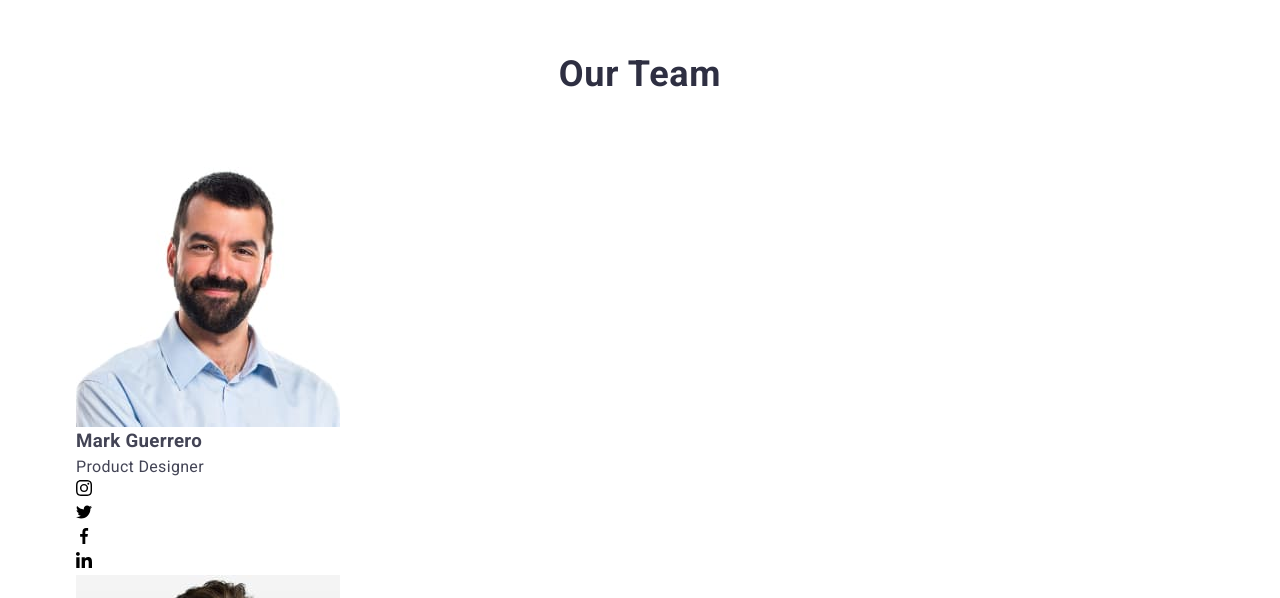
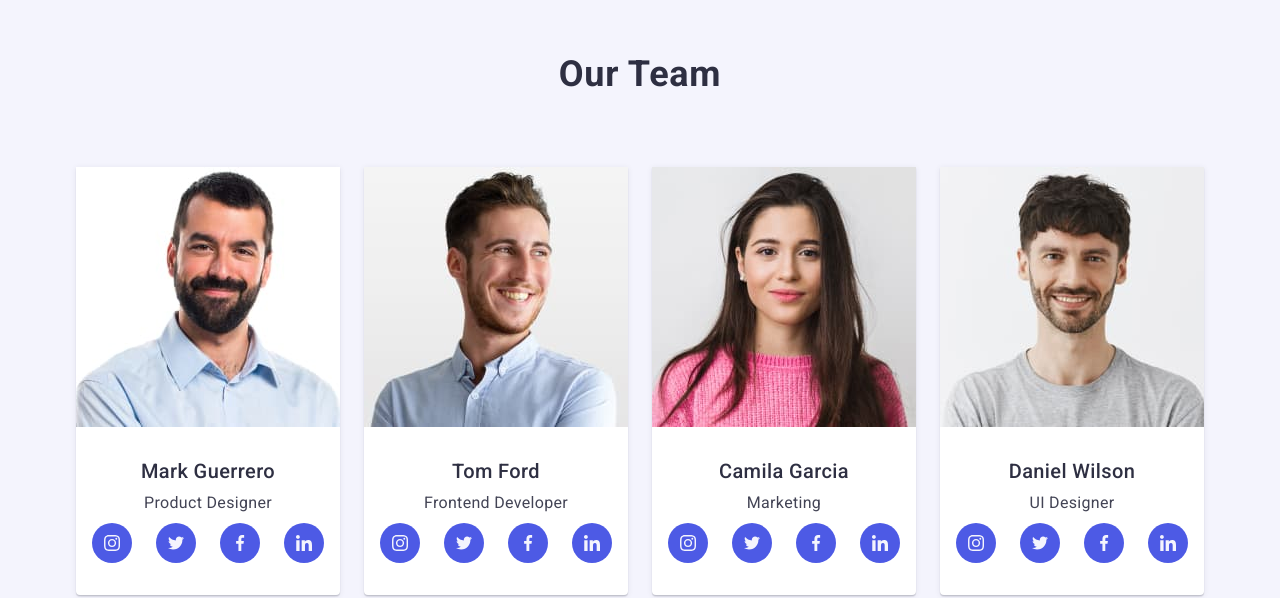
Before and after one commit to Jekindo/goit-markup-hw-06, a plain HTML site: page index.html in a window 1280 px wide. Shown: the part 1226-1824 px from the top of the page. Drawn offline with nearby package versions, Linux system fonts and the light colour scheme.

Commit message:
Create adaptive Team section

```diff
--- a/css/styles.css
+++ b/css/styles.css
@@ -1,4 +1,5 @@
 /* Vars */
+
 :root {
   --primary-brand-color: #4d5ae5;
   --pressed-state-color: #404bbf;
@@ -23,13 +24,13 @@
   --grid-column-gap: 24px;
   --grid-row-gap: 48px;
 
-  /*? пересмотреть название переменной  */
   --card-radius: 4px;
 
   --timing-function: cubic-bezier(0.4, 0, 0.2, 1);
 }
 
 /* Base */
+
 body {
   font-family: "Roboto", sans-serif;
   font-size: 16px;
@@ -71,6 +72,7 @@ ul {
 }
 
 /* Utils */
+
 .visually-hidden {
   position: absolute;
   width: 1px;
@@ -107,6 +109,7 @@ ul {
 }
 
 /* Page header */
+
 .page-header {
   border-bottom: 1px solid var(--accent-color);
 
@@ -121,12 +124,14 @@ ul {
 }
 
 /* Main nav */
+
 .main-nav {
   display: flex;
   align-items: center;
 }
 
 /* Logo */
+
 .logo {
   display: inline-block;
   padding: 17px 0;
@@ -150,6 +155,7 @@ ul {
 }
 
 /* Site nav */
+
 .site-nav {
   display: flex;
   gap: 40px;
@@ -193,6 +199,7 @@ ul {
 }
 
 /* Open mobile menu button */
+
 .open-menu-btn {
   padding: 0;
 
@@ -213,6 +220,7 @@ ul {
 }
 
 /* Contacts */
+
 .contacts {
   font-style: normal;
 }
@@ -235,6 +243,7 @@ ul {
 }
 
 /* Hero */
+
 .hero {
   max-width: 1440px;
   margin: 0 auto;
@@ -253,6 +262,7 @@ ul {
 }
 
 /* Page title */
+
 .page-title {
   max-width: 200px;
   margin: 0 auto 72px;
@@ -266,6 +276,7 @@ ul {
 }
 
 /* Button */
+
 .button {
   display: flex;
   align-items: center;
@@ -294,6 +305,7 @@ ul {
 }
 
 /* Section */
+
 .section {
   padding: 96px 0;
 }
@@ -339,6 +351,74 @@ ul {
   font-weight: 500;
 }
 
+/* Team */
+
+.team {
+  background-color: var(--light-color);
+}
+
+.team-list > .item {
+  max-width: 264px;
+
+  text-align: center;
+
+  background-color: var(--white-background-color);
+  border-bottom-left-radius: var(--card-radius);
+  border-bottom-right-radius: var(--card-radius);
+  box-shadow: 0 2px 1px 0 rgba(46, 47, 66, 0.08),
+    0 1px 1px 0 rgba(46, 47, 66, 0.16), 0 1px 6px 0 rgba(46, 47, 66, 0.08);
+}
+
+.team-list .card-content {
+  padding: 32px 0;
+}
+
+.team-list .title {
+  margin-bottom: 8px;
+
+  font-size: 20px;
+  font-weight: 500;
+  line-height: 1.2;
+  letter-spacing: 0.02em;
+
+  color: var(--dark-color);
+}
+
+.team-list .text {
+  margin-bottom: 8px;
+}
+
+/* Social icons */
+
+.social-icons {
+  display: flex;
+  justify-content: center;
+  gap: var(--grid-column-gap);
+}
+
+.social-icons .link {
+  display: flex;
+  align-items: center;
+  justify-content: center;
+  width: 40px;
+  height: 40px;
+
+  color: var(--light-color);
+  background-color: var(--primary-brand-color);
+  border-radius: 50%;
+
+  transition: background-color 250ms var(--timing-function);
+}
+
+.social-icons .link:hover,
+.social-icons .link:focus {
+  background-color: var(--pressed-state-color);
+}
+
+.social-icons .icon {
+  fill: currentColor;
+}
+
 /*
 *
 * Media queries
@@ -347,12 +427,14 @@ ul {
 
 @media (max-width: 767px) {
   /* Site nav */
+
   .site-nav,
   .contacts {
     display: none;
   }
 
   /* Features */
+
   .feature-list > .item:not(:last-child) {
     margin-bottom: 72px;
   }
@@ -360,10 +442,22 @@ ul {
   .feature-list .title {
     text-align: center;
   }
+
+  /* Team */
+
+  .team-list > .item {
+    margin-left: auto;
+    margin-right: auto;
+  }
+
+  .team-list > .item:not(:last-child) {
+    margin-bottom: 72px;
+  }
 }
 
 @media (max-width: 1157px) {
   /* Features */
+
   .feature-list .thumb {
     display: none;
   }
@@ -377,6 +471,7 @@ ul {
 
 @media (min-width: 768px) {
   /* Page Header */
+
   .page-header > .inner {
     display: flex;
     justify-content: space-between;
@@ -388,16 +483,19 @@ ul {
   }
 
   /* Open mobile menu button */
+
   .open-menu-btn {
     display: none;
   }
 
   /* Hero */
+
   .hero {
     padding: 112px 0;
   }
 
   /* Page title */
+
   .page-title {
     max-width: 500px;
     margin: 0 auto 36px;
@@ -407,6 +505,7 @@ ul {
   }
 
   /* Features */
+
   .feature-list {
     display: flex;
     flex-wrap: wrap;
@@ -414,6 +513,19 @@ ul {
   }
 
   .feature-list > .item {
+    flex-basis: calc((100% - var(--grid-column-gap)) / 2);
+  }
+
+  /* Team */
+
+  .team-list {
+    display: flex;
+    flex-wrap: wrap;
+    justify-content: center;
+    gap: var(--grid-column-gap);
+  }
+
+  .team-list > .item {
     flex-basis: calc((100% - var(--grid-column-gap)) / 2);
   }
 }
@@ -437,21 +549,25 @@ ul {
   }
 
   /* Hero */
+
   .hero {
     padding: 188px 0;
   }
 
   /* Page title */
+
   .page-title {
     margin: 0 auto 48px;
   }
 
   /* Section */
+
   .section {
     padding: 120px 0;
   }
 
   /* Features */
+
   .feature-list > .item {
     flex-basis: calc((100% - 3 * var(--grid-column-gap)) / 4);
   }
--- a/index.html
+++ b/index.html
@@ -148,7 +148,10 @@
           <ul class="team-list">
             <li class="item">
               <img
-                class="image"
+                srcset="
+                  ./images/mark-guerrero.jpg    1x,
+                  ./images/mark-guerrero@2x.jpg 2x
+                "
                 src="./images/mark-guerrero.jpg"
                 alt="A smiling man in a blue shirt with dark hair"
                 width="264"
@@ -192,6 +195,7 @@
             </li>
             <li class="item">
               <img
+                srcset="./images/tom-ford.jpg 1x, ./images/tom-ford@2x.jpg/ 2x"
                 src="./images/tom-ford.jpg"
                 alt="A smiling man in a blue shirt with blond hair"
                 width="264"
@@ -235,6 +239,10 @@
             </li>
             <li class="item">
               <img
+                srcset="
+                  ./images/camila-garcia.jpg    1x,
+                  ./images/camila-garcia@2x.jpg 2x
+                "
                 src="./images/camila-garcia.jpg"
                 alt="Smiling girl in a pink sweater with long dark hair"
                 width="264"
@@ -278,6 +286,10 @@
             </li>
             <li class="item">
               <img
+                srcset="
+                  ./images/daniel-wilson.jpg    1x,
+                  ./images/daniel-wilson@2x.jpg 2x
+                "
                 src="./images/daniel-wilson.jpg"
                 alt="A smiling man in a gray T-shirt and blond hair"
                 width="264"
```
